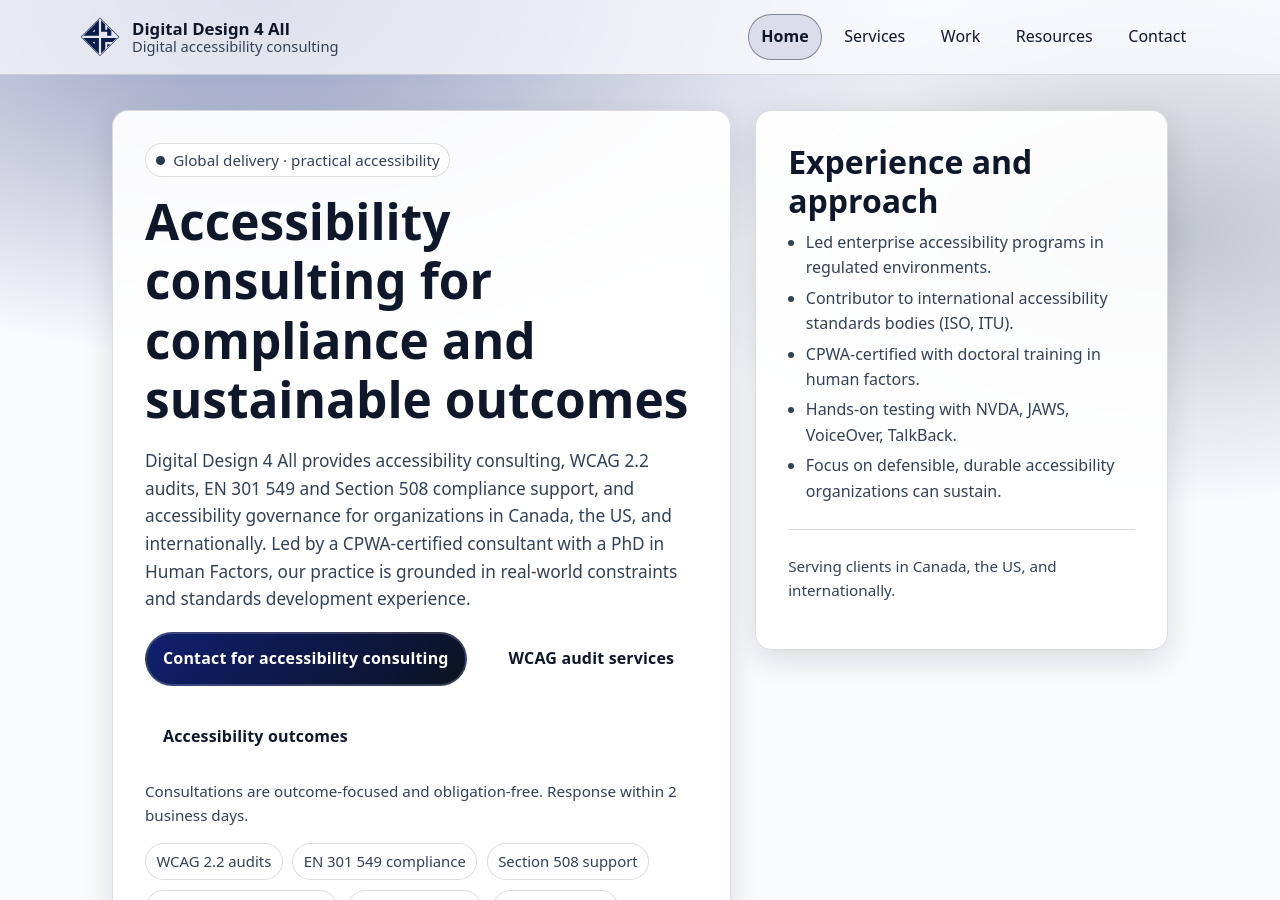
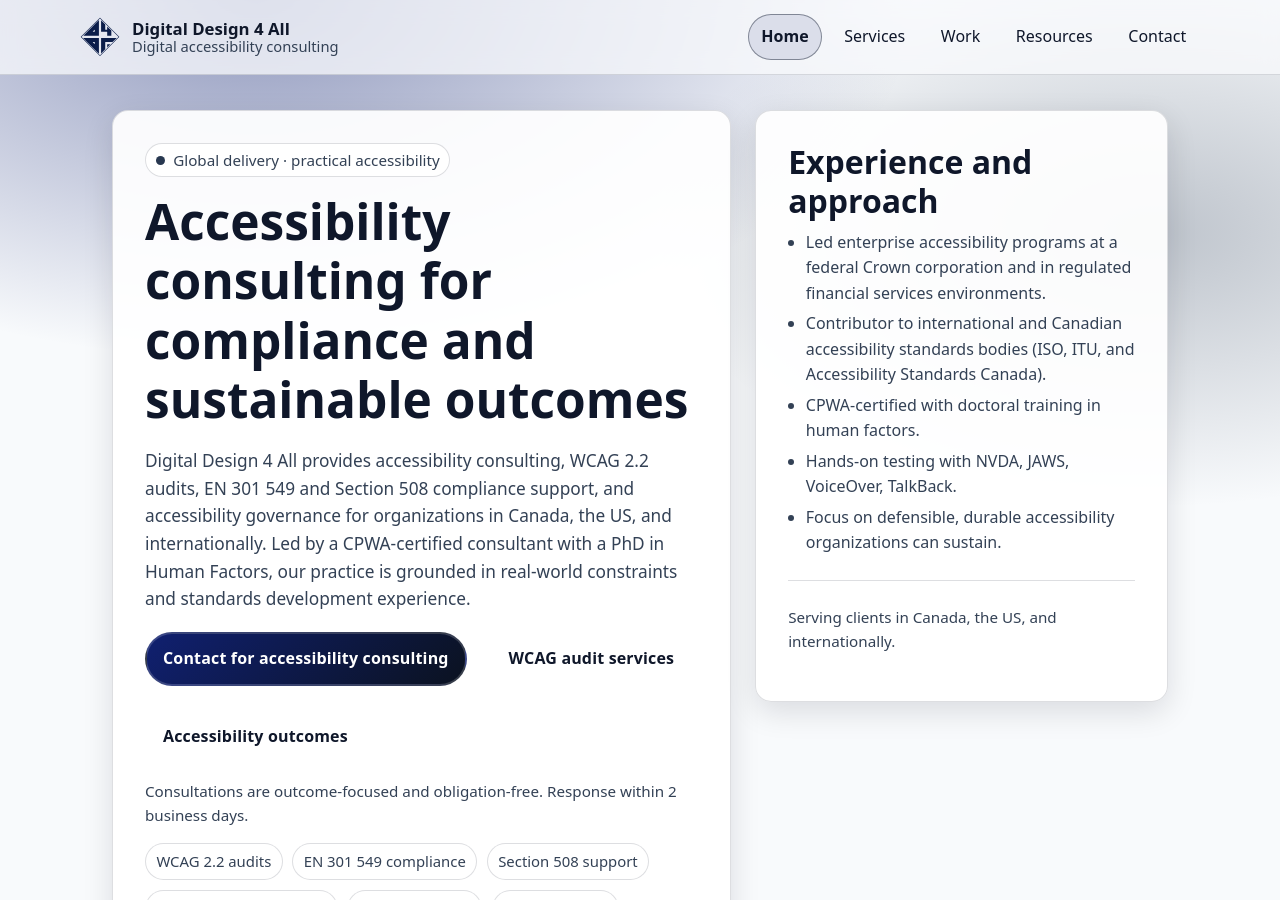
Before and after one commit to dd4a/site, a Jekyll site: the page built from index.html, in a window 1280 px wide and 900 px high. Built offline with Jekyll 4.4.1, drawn with Linux system fonts in a browser that asks for light colours.

Commit message:
Expand credentials: Crown corp, financial services, Accessibility Standards Canada, VPAT/ACR

```diff
--- a/about.html
+++ b/about.html
@@ -18,8 +18,8 @@ og_description: "Independent accessibility consultancy. CPWA-certified, doctoral
     <h2>The consultant</h2>
     <p>DD4A is led by a CPWA-certified accessibility professional with doctoral training in human factors. Our work is grounded in:</p>
     <ul>
-      <li><strong>Standards development</strong> — active contributor to international accessibility standards bodies, including ISO and ITU working groups focused on ICT accessibility.</li>
-      <li><strong>Enterprise program leadership</strong> — led accessibility programs in regulated environments across financial services and public sector organizations.</li>
+      <li><strong>Standards development</strong> — active contributor to international and Canadian accessibility standards bodies, including ISO, ITU, and Accessibility Standards Canada.</li>
+      <li><strong>Enterprise program leadership</strong> — led enterprise accessibility programs at a federal Crown corporation and in regulated financial services environments.</li>
       <li><strong>Hands-on assistive technology testing</strong> — primary testing with NVDA, JAWS, VoiceOver (macOS and iOS), and TalkBack. Not automated-scan-only work.</li>
       <li><strong>Defensible practice</strong> — engagements are structured to produce auditable, repeatable findings that hold up to procurement and legal review.</li>
     </ul>
--- a/index.html
+++ b/index.html
@@ -34,8 +34,8 @@ og_description: "Defensible WCAG 2.2, EN 301 549, and Section 508 accessibility
     <section class="card hero-aside" aria-label="Experience and approach">
       <h2>Experience and approach</h2>
       <ul class="list">
-        <li>Led enterprise accessibility programs in regulated environments.</li>
-        <li>Contributor to international accessibility standards bodies (ISO, ITU).</li>
+        <li>Led enterprise accessibility programs at a federal Crown corporation and in regulated financial services environments.</li>
+        <li>Contributor to international and Canadian accessibility standards bodies (ISO, ITU, and Accessibility Standards Canada).</li>
         <li>CPWA-certified with doctoral training in human factors.</li>
         <li>Hands-on testing with NVDA, JAWS, VoiceOver, TalkBack.</li>
         <li>Focus on defensible, durable accessibility organizations can sustain.</li>
--- a/services.html
+++ b/services.html
@@ -38,7 +38,7 @@ og_description: "WCAG 2.2 audits, EN 301 549, Section 508, and ACA/AODA complian
           <li>Remediation roadmap with prioritization and estimated effort.</li>
         </ul>
       </li>
-      <li><strong>Optional:</strong> Usability testing with people with disabilities, VPAT/conformance support, and regression QA plans.</li>
+      <li><strong>Optional:</strong> Usability testing with people with disabilities, VPAT / ACR development and conformance support, and regression QA plans.</li>
     </ul>
     <h2>Remediation and enablement</h2>
     <ul>
```
